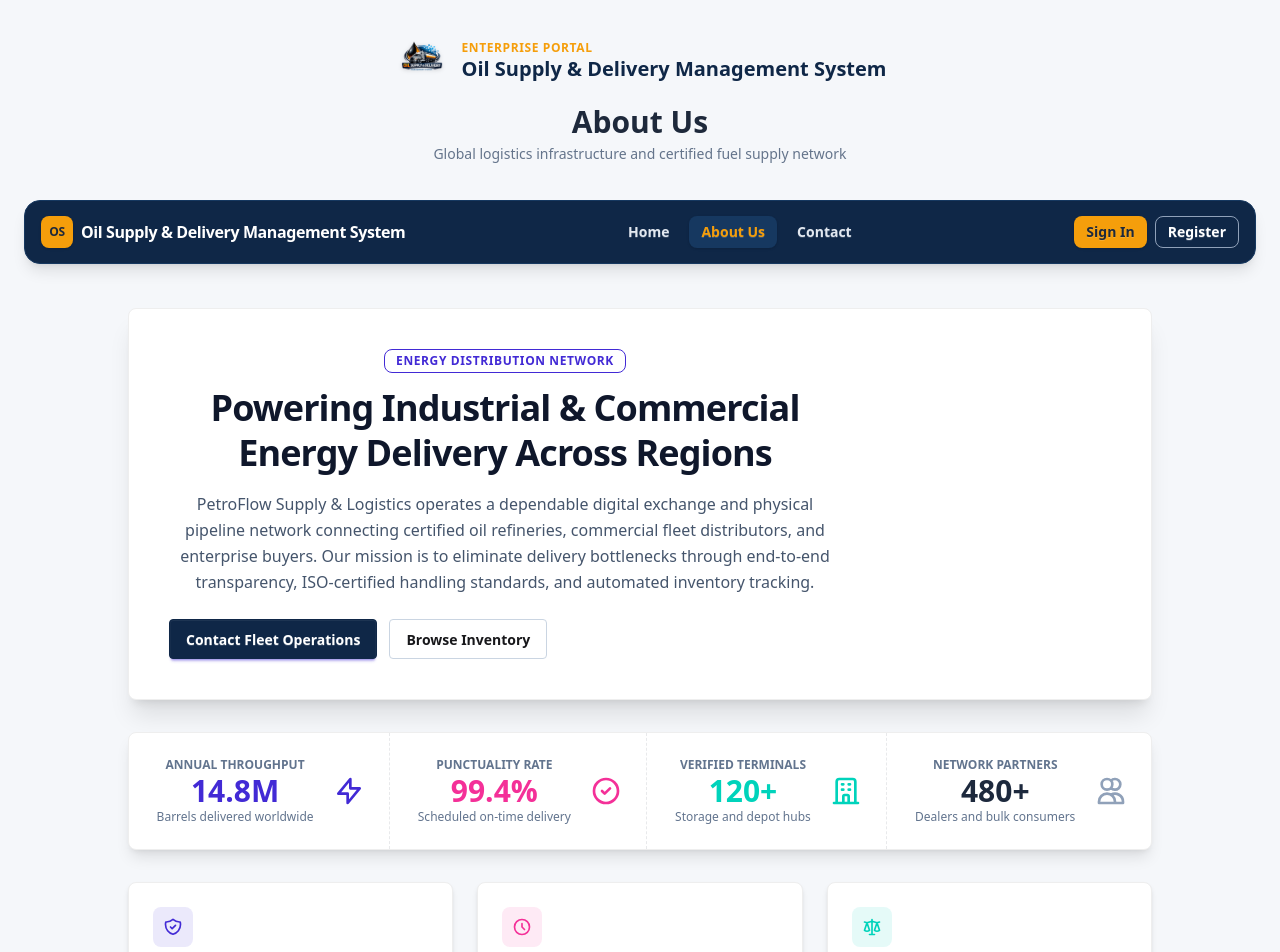
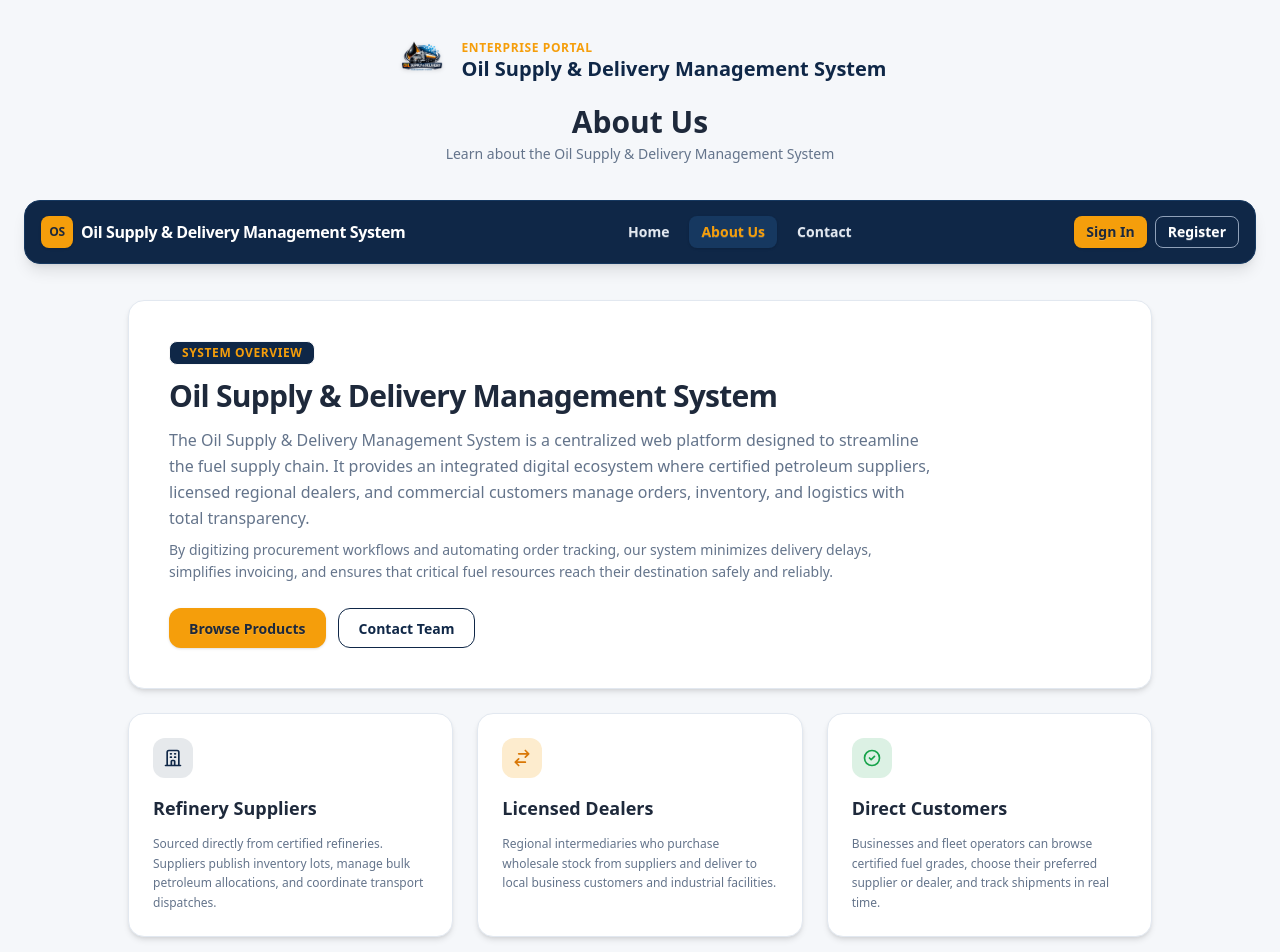
Before and after one commit to MirEashanZaman/Oil-Supply-Delivery-Management-System-Frontend, a Next.js app: page /about in a window 1280 px wide. Shown: the top 952 px of the page. Built offline with nearby package versions, Linux system fonts and the light colour scheme.

Commit message:
Update About Us with official project name Oil Supply & Delivery Management System and clean human copy

```diff
--- a/app/about/page.tsx
+++ b/app/about/page.tsx
@@ -5,123 +5,107 @@ import MyHeader from "@/components/header";
 export default function AboutUs() {
     return (
         <div className="w-full flex flex-col items-center">
-            <MyHeader name="About Us" message="Global logistics infrastructure and certified fuel supply network" />
+            <MyHeader name="About Us" message="Learn about the Oil Supply & Delivery Management System" />
             <MyNavigation />
 
-            <div className="w-full max-w-5xl mt-8 space-y-8">
-                {/* Hero Card */}
-                <div className="card bg-base-100 shadow-xl border border-base-300 overflow-hidden">
-                    <div className="card-body p-8 lg:p-10">
-                        <div className="max-w-2xl">
-                            <span className="badge badge-primary badge-outline text-xs font-bold uppercase tracking-wider mb-3">
-                                Energy Distribution Network
+            <div className="w-full max-w-5xl mt-6 space-y-6">
+                {/* System Overview Card */}
+                <div className="card bg-[#FFFFFF] shadow-md border border-[#E2E8F0] rounded-2xl">
+                    <div className="card-body p-6 sm:p-10 text-left">
+                        <div className="max-w-3xl">
+                            <span className="badge bg-[#0F2747] text-[#F59E0B] font-bold uppercase tracking-wider text-xs px-3 py-1 mb-3">
+                                System Overview
                             </span>
-                            <h1 className="text-3xl lg:text-4xl font-black text-slate-900 tracking-tight leading-tight">
-                                Powering Industrial & Commercial Energy Delivery Across Regions
+                            <h1 className="text-2xl sm:text-3xl font-black text-[#1E293B] tracking-tight leading-tight">
+                                Oil Supply & Delivery Management System
                             </h1>
-                            <p className="mt-4 text-slate-600 leading-relaxed text-sm lg:text-base">
-                                PetroFlow Supply & Logistics operates a dependable digital exchange and physical pipeline network connecting certified oil refineries, commercial fleet distributors, and enterprise buyers. Our mission is to eliminate delivery bottlenecks through end-to-end transparency, ISO-certified handling standards, and automated inventory tracking.
+                            <p className="mt-3 text-[#64748B] text-sm sm:text-base leading-relaxed">
+                                The Oil Supply & Delivery Management System is a centralized web platform designed to streamline the fuel supply chain. It provides an integrated digital ecosystem where certified petroleum suppliers, licensed regional dealers, and commercial customers manage orders, inventory, and logistics with total transparency.
+                            </p>
+                            <p className="mt-2 text-[#64748B] text-sm leading-relaxed">
+                                By digitizing procurement workflows and automating order tracking, our system minimizes delivery delays, simplifies invoicing, and ensures that critical fuel resources reach their destination safely and reliably.
                             </p>
                             <div className="mt-6 flex flex-wrap gap-3">
-                                <Link href="/contact" className="btn btn-primary text-white font-semibold">
-                                    Contact Fleet Operations
+                                <Link
+                                    href="/dashboard"
+                                    className="btn bg-[#F59E0B] hover:bg-[#D97706] text-[#1E293B] font-bold border-none shadow-sm rounded-xl px-5"
+                                >
+                                    Browse Products
                                 </Link>
-                                <Link href="/dashboard" className="btn btn-outline border-slate-300">
-                                    Browse Inventory
+                                <Link
+                                    href="/contact"
+                                    className="btn btn-outline text-[#0F2747] border-[#0F2747] hover:bg-[#0F2747] hover:text-white rounded-xl px-5"
+                                >
+                                    Contact Team
                                 </Link>
                             </div>
                         </div>
                     </div>
                 </div>
 
-                {/* Stats Row */}
-                <div className="stats stats-vertical lg:stats-horizontal shadow-lg bg-base-100 border border-base-300 w-full">
-                    <div className="stat p-6">
-                        <div className="stat-figure text-primary">
-                            <svg className="w-8 h-8" fill="none" stroke="currentColor" viewBox="0 0 24 24">
-                                <path strokeLinecap="round" strokeLinejoin="round" strokeWidth="2" d="M13 10V3L4 14h7v7l9-11h-7z" />
-                            </svg>
-                        </div>
-                        <div className="stat-title text-xs font-semibold uppercase text-slate-500">Annual Throughput</div>
-                        <div className="stat-value text-primary text-3xl font-black">14.8M</div>
-                        <div className="stat-desc text-xs text-slate-500">Barrels delivered worldwide</div>
-                    </div>
-
-                    <div className="stat p-6">
-                        <div className="stat-figure text-secondary">
-                            <svg className="w-8 h-8" fill="none" stroke="currentColor" viewBox="0 0 24 24">
-                                <path strokeLinecap="round" strokeLinejoin="round" strokeWidth="2" d="M9 12l2 2 4-4m6 2a9 9 0 11-18 0 9 9 0 0118 0z" />
-                            </svg>
-                        </div>
-                        <div className="stat-title text-xs font-semibold uppercase text-slate-500">Punctuality Rate</div>
-                        <div className="stat-value text-secondary text-3xl font-black">99.4%</div>
-                        <div className="stat-desc text-xs text-slate-500">Scheduled on-time delivery</div>
-                    </div>
-
-                    <div className="stat p-6">
-                        <div className="stat-figure text-accent">
-                            <svg className="w-8 h-8" fill="none" stroke="currentColor" viewBox="0 0 24 24">
-                                <path strokeLinecap="round" strokeLinejoin="round" strokeWidth="2" d="M19 21V5a2 2 0 00-2-2H7a2 2 0 00-2 2v16m14 0h2m-2 0h-5m-9 0H3m2 0h5M9 7h1m-1 4h1m4-4h1m-1 4h1m-5 10v-5a1 1 0 011-1h2a1 1 0 011 1v5m-4 0h4" />
-                            </svg>
-                        </div>
-                        <div className="stat-title text-xs font-semibold uppercase text-slate-500">Verified Terminals</div>
-                        <div className="stat-value text-accent text-3xl font-black">120+</div>
-                        <div className="stat-desc text-xs text-slate-500">Storage and depot hubs</div>
-                    </div>
-
-                    <div className="stat p-6">
-                        <div className="stat-figure text-slate-400">
-                            <svg className="w-8 h-8" fill="none" stroke="currentColor" viewBox="0 0 24 24">
-                                <path strokeLinecap="round" strokeLinejoin="round" strokeWidth="2" d="M12 4.354a4 4 0 110 5.292M15 21H3v-1a6 6 0 0112 0v1zm0 0h6v-1a6 6 0 00-9-5.197M13 7a4 4 0 11-8 0 4 4 0 018 0z" />
-                            </svg>
-                        </div>
-                        <div className="stat-title text-xs font-semibold uppercase text-slate-500">Network Partners</div>
-                        <div className="stat-value text-slate-800 text-3xl font-black">480+</div>
-                        <div className="stat-desc text-xs text-slate-500">Dealers and bulk consumers</div>
-                    </div>
-                </div>
-
-                {/* Values & Operational Capabilities Grid */}
-                <div className="grid grid-cols-1 md:grid-cols-3 gap-6">
-                    <div className="card bg-base-100 shadow-md border border-base-300">
+                {/* Key Pillars & Roles */}
+                <div className="grid grid-cols-1 md:grid-cols-3 gap-6 text-left">
+                    <div className="card bg-[#FFFFFF] shadow-md border border-[#E2E8F0] rounded-2xl">
                         <div className="card-body p-6">
-                            <div className="w-10 h-10 rounded-lg bg-primary/10 text-primary flex items-center justify-center font-bold mb-3">
+                            <div className="w-10 h-10 rounded-xl bg-[#0F2747]/10 text-[#0F2747] flex items-center justify-center font-bold mb-2">
                                 <svg className="w-5 h-5" fill="none" stroke="currentColor" viewBox="0 0 24 24">
-                                    <path strokeLinecap="round" strokeLinejoin="round" strokeWidth="2" d="M9 12l2 2 4-4m5.618-4.016A11.955 11.955 0 0112 2.944a11.955 11.955 0 01-8.618 3.04A12.02 12.02 0 003 9c0 5.591 3.824 10.29 9 11.622 5.176-1.332 9-6.03 9-11.622 0-1.042-.133-2.052-.382-3.016z" />
+                                    <path strokeLinecap="round" strokeLinejoin="round" strokeWidth="2" d="M19 21V5a2 2 0 00-2-2H7a2 2 0 00-2 2v16m14 0h2m-2 0h-5m-9 0H3m2 0h5M9 7h1m-1 4h1m4-4h1m-1 4h1m-5 10v-5a1 1 0 011-1h2a1 1 0 011 1v5m-4 0h4" />
                                 </svg>
                             </div>
-                            <h2 className="card-title text-base font-bold text-slate-900">Safety & Compliance</h2>
-                            <p className="text-xs text-slate-600 leading-relaxed">
-                                Every consignment adheres strictly to international hazardous material transit guidelines, OSHA standards, and environmental protection safety protocols.
+                            <h2 className="text-lg font-bold text-[#1E293B]">Refinery Suppliers</h2>
+                            <p className="text-xs text-[#64748B] leading-relaxed mt-1">
+                                Sourced directly from certified refineries. Suppliers publish inventory lots, manage bulk petroleum allocations, and coordinate transport dispatches.
                             </p>
                         </div>
                     </div>
 
-                    <div className="card bg-base-100 shadow-md border border-base-300">
+                    <div className="card bg-[#FFFFFF] shadow-md border border-[#E2E8F0] rounded-2xl">
                         <div className="card-body p-6">
-                            <div className="w-10 h-10 rounded-lg bg-secondary/10 text-secondary flex items-center justify-center font-bold mb-3">
+                            <div className="w-10 h-10 rounded-xl bg-[#F59E0B]/20 text-[#D97706] flex items-center justify-center font-bold mb-2">
                                 <svg className="w-5 h-5" fill="none" stroke="currentColor" viewBox="0 0 24 24">
-                                    <path strokeLinecap="round" strokeLinejoin="round" strokeWidth="2" d="M12 8v4l3 3m6-3a9 9 0 11-18 0 9 9 0 0118 0z" />
+                                    <path strokeLinecap="round" strokeLinejoin="round" strokeWidth="2" d="M8 7h12m0 0l-4-4m4 4l-4 4m0 6H4m0 0l4 4m-4-4l4-4" />
                                 </svg>
                             </div>
-                            <h2 className="card-title text-base font-bold text-slate-900">Live Logistics Tracking</h2>
-                            <p className="text-xs text-slate-600 leading-relaxed">
-                                Continuous satellite telemetry monitoring tanker route telemetry, temperature thresholds, discharge volumes, and secure chain-of-custody handoffs.
+                            <h2 className="text-lg font-bold text-[#1E293B]">Licensed Dealers</h2>
+                            <p className="text-xs text-[#64748B] leading-relaxed mt-1">
+                                Regional intermediaries who purchase wholesale stock from suppliers and deliver to local business customers and industrial facilities.
                             </p>
                         </div>
                     </div>
 
-                    <div className="card bg-base-100 shadow-md border border-base-300">
+                    <div className="card bg-[#FFFFFF] shadow-md border border-[#E2E8F0] rounded-2xl">
                         <div className="card-body p-6">
-                            <div className="w-10 h-10 rounded-lg bg-accent/10 text-accent flex items-center justify-center font-bold mb-3">
+                            <div className="w-10 h-10 rounded-xl bg-[#16A34A]/15 text-[#16A34A] flex items-center justify-center font-bold mb-2">
                                 <svg className="w-5 h-5" fill="none" stroke="currentColor" viewBox="0 0 24 24">
-                                    <path strokeLinecap="round" strokeLinejoin="round" strokeWidth="2" d="M3 6l3 1m0 0l-3 9a5.002 5.002 0 006.001 0M6 7l3 9M6 7l6-2m6 2l3-1m-3 1l-3 9a5.002 5.002 0 006.001 0M18 7l3 9m-3-9l-6-2m0-2v2m0 16V5m0 16H9m3 0h3" />
+                                    <path strokeLinecap="round" strokeLinejoin="round" strokeWidth="2" d="M9 12l2 2 4-4m6 2a9 9 0 11-18 0 9 9 0 0118 0z" />
                                 </svg>
                             </div>
-                            <h2 className="card-title text-base font-bold text-slate-900">Transparent Pricing</h2>
-                            <p className="text-xs text-slate-600 leading-relaxed">
-                                Direct refinery spot-index integration ensures accurate real-time market quotes with zero hidden middleman markups for registered buyers.
+                            <h2 className="text-lg font-bold text-[#1E293B]">Direct Customers</h2>
+                            <p className="text-xs text-[#64748B] leading-relaxed mt-1">
+                                Businesses and fleet operators can browse certified fuel grades, choose their preferred supplier or dealer, and track shipments in real time.
                             </p>
+                        </div>
+                    </div>
+                </div>
+
+                {/* Practical Process Steps */}
+                <div className="card bg-[#FFFFFF] shadow-md border border-[#E2E8F0] rounded-2xl p-6 sm:p-8 text-left">
+                    <h2 className="text-xl font-bold text-[#1E293B] mb-4">How The Delivery Process Works</h2>
+                    <div className="grid grid-cols-1 sm:grid-cols-3 gap-4">
+                        <div className="p-4 bg-[#F5F7FA] rounded-xl border border-[#E2E8F0]">
+                            <span className="text-xs font-bold text-[#F59E0B] uppercase">Step 1</span>
+                            <h3 className="text-sm font-bold text-[#1E293B] mt-1">Catalog Order</h3>
+                            <p className="text-xs text-[#64748B] mt-1">Browse crude oil, diesel, or gasoline and place orders directly with preferred sourcing parties.</p>
+                        </div>
+                        <div className="p-4 bg-[#F5F7FA] rounded-xl border border-[#E2E8F0]">
+                            <span className="text-xs font-bold text-[#F59E0B] uppercase">Step 2</span>
+                            <h3 className="text-sm font-bold text-[#1E293B] mt-1">Order Dispatch</h3>
+                            <p className="text-xs text-[#64748B] mt-1">The supplier or dealer accepts the order, schedules delivery dates, and dispatches tanker logistics.</p>
+                        </div>
+                        <div className="p-4 bg-[#F5F7FA] rounded-xl border border-[#E2E8F0]">
+                            <span className="text-xs font-bold text-[#F59E0B] uppercase">Step 3</span>
+                            <h3 className="text-sm font-bold text-[#1E293B] mt-1">Delivery & Invoicing</h3>
+                            <p className="text-xs text-[#64748B] mt-1">Customers track status in real-time until delivery is completed with instant digital receipts.</p>
                         </div>
                     </div>
                 </div>
```
